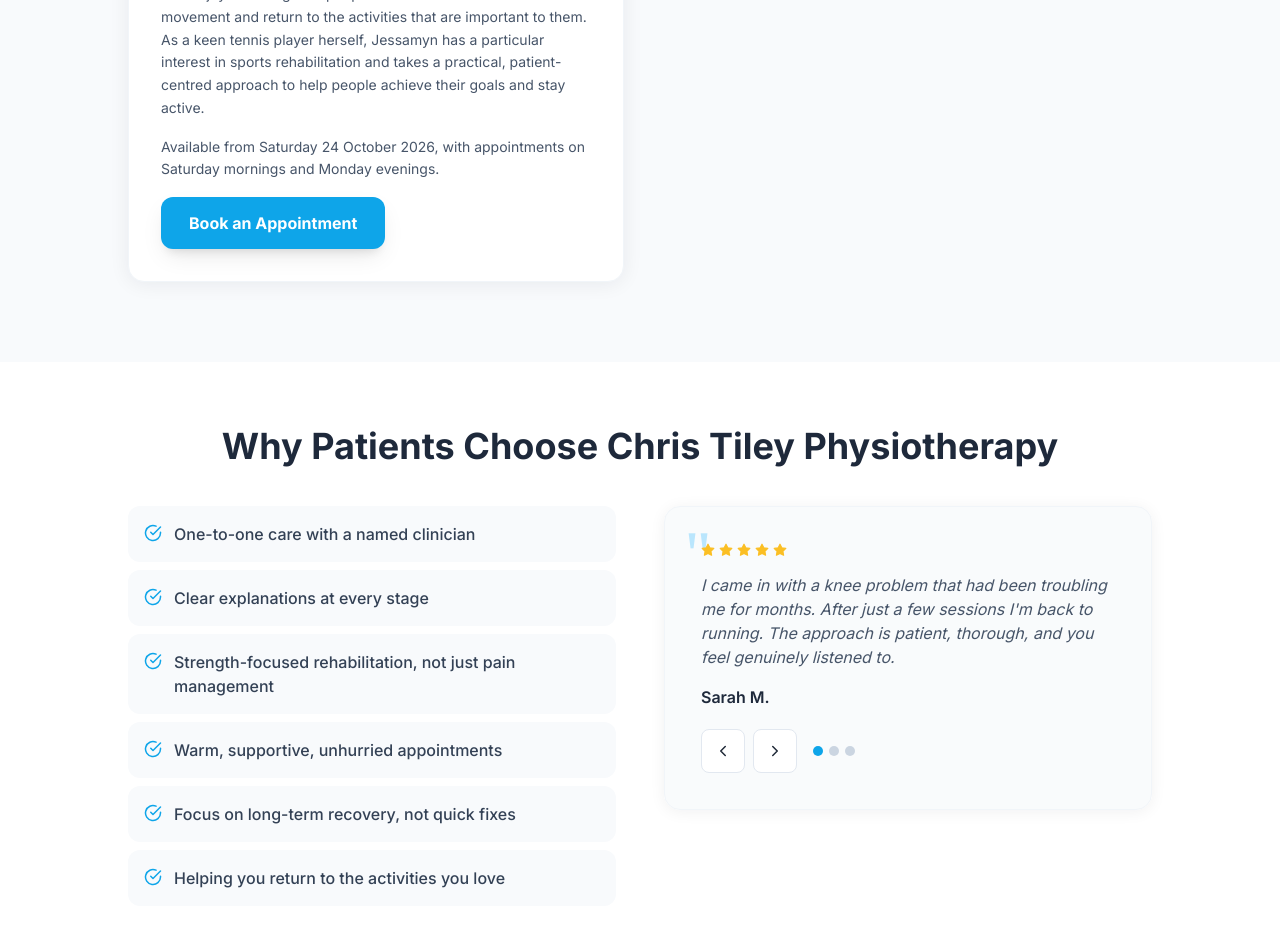
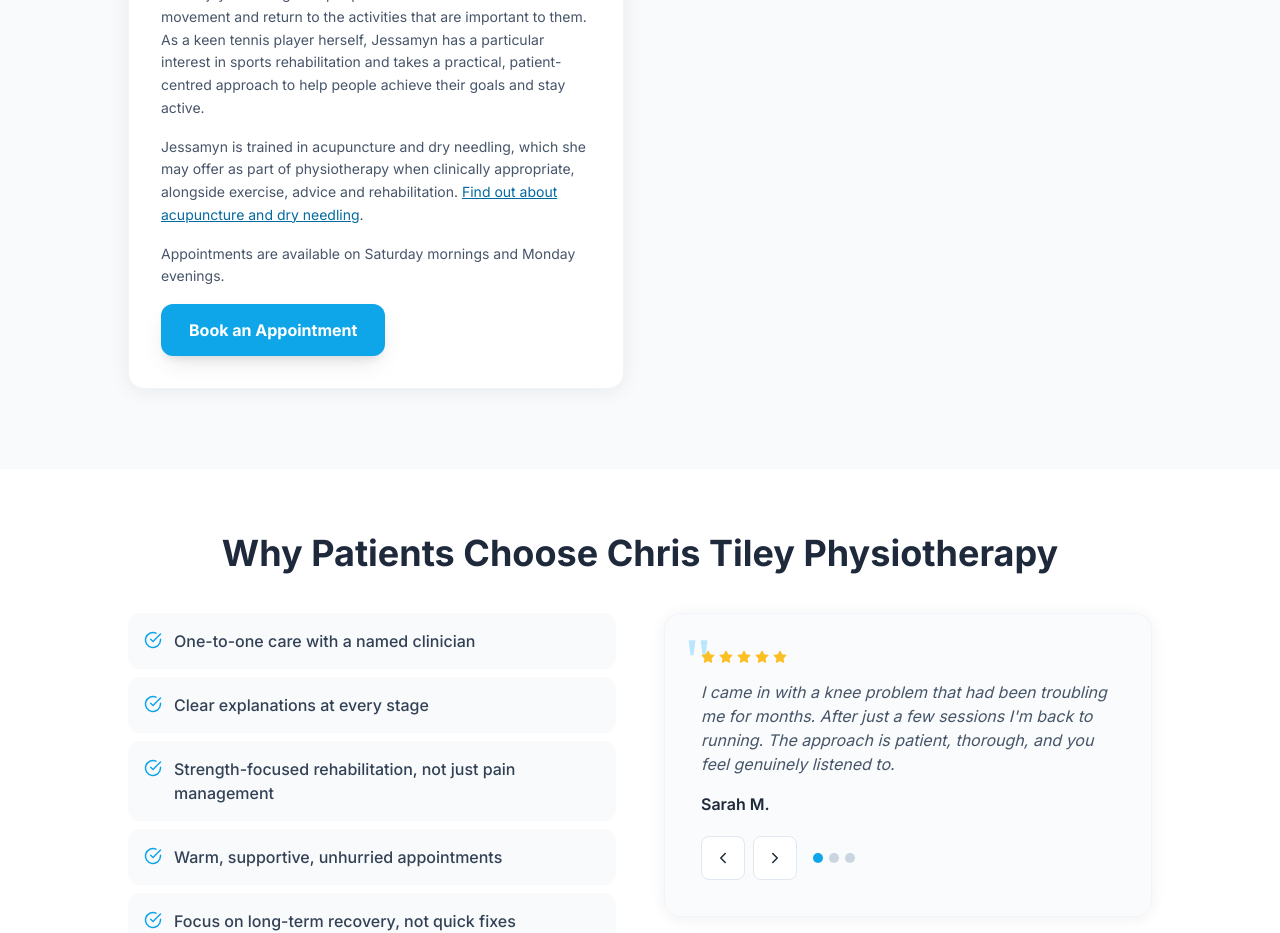
Before and after one commit to CTPhysio/CTPhysio, a React (Vite) app: page /about in a window 1280 px wide. Shown: the part 2760-3693 px from the top of the page. Built offline with nearby package versions, Linux system fonts and the light colour scheme.

Commit message:
Update Jessamyn treatment information and confirmed class details

```diff
--- a/src/components/Team.tsx
+++ b/src/components/Team.tsx
@@ -313,9 +313,12 @@ const Team: React.FC = () => {
                 <p className="text-slate-600 leading-relaxed mb-4 text-sm">
                   She enjoys working with people to build confidence in movement and return to the activities that are important to them. As a keen tennis player herself, Jessamyn has a particular interest in sports rehabilitation and takes a practical, patient-centred approach to help people achieve their goals and stay active.
                 </p>
+                <p className="text-slate-600 leading-relaxed mb-4 text-sm">
+                  Jessamyn is trained in acupuncture and dry needling, which she may offer as part of physiotherapy when clinically appropriate, alongside exercise, advice and rehabilitation. <Link to="/services/#acupuncture-heading" className="text-sky-700 underline">Find out about acupuncture and dry needling</Link>.
+                </p>
                 <div className="mt-auto">
                   <p className="text-slate-600 leading-relaxed mb-4 text-sm">
-                    Available from Saturday 24 October 2026, with appointments on Saturday mornings and Monday evenings.
+                    Appointments are available on Saturday mornings and Monday evenings.
                   </p>
                   <a
                     href="https://christileyphysiotherapy.com/booking"
```
